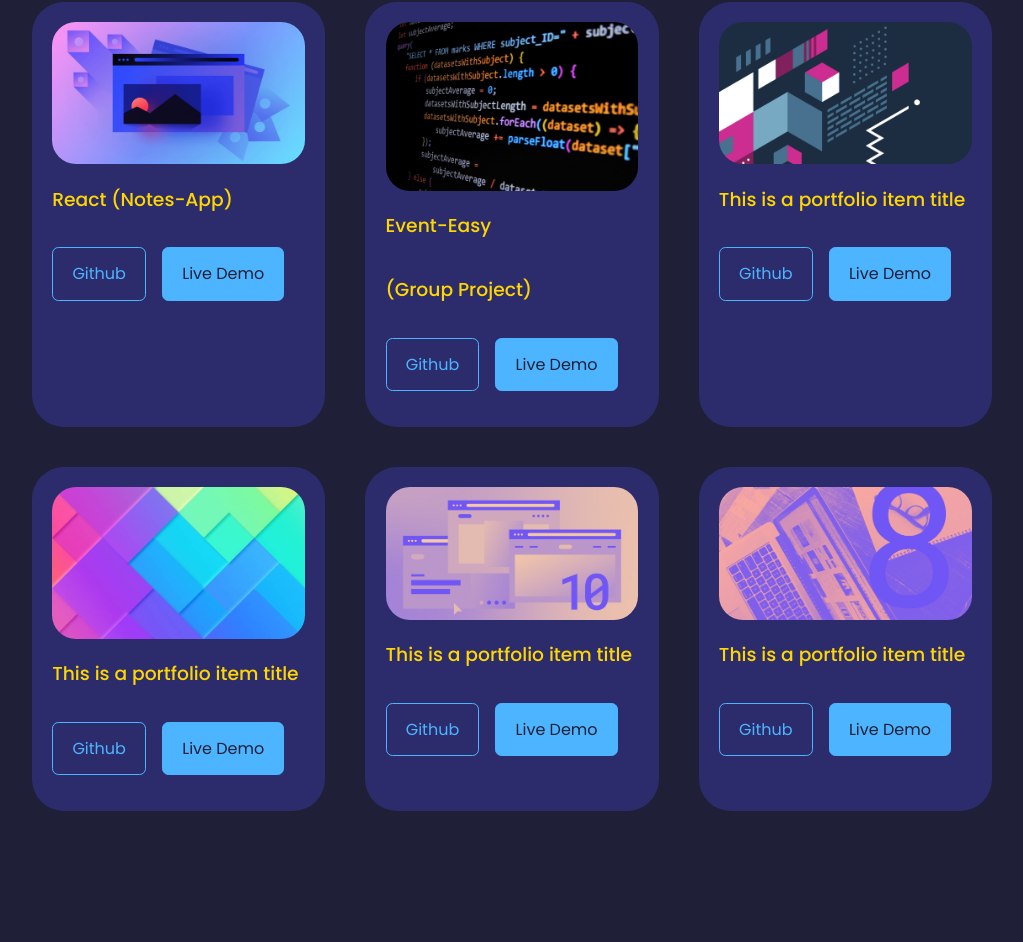
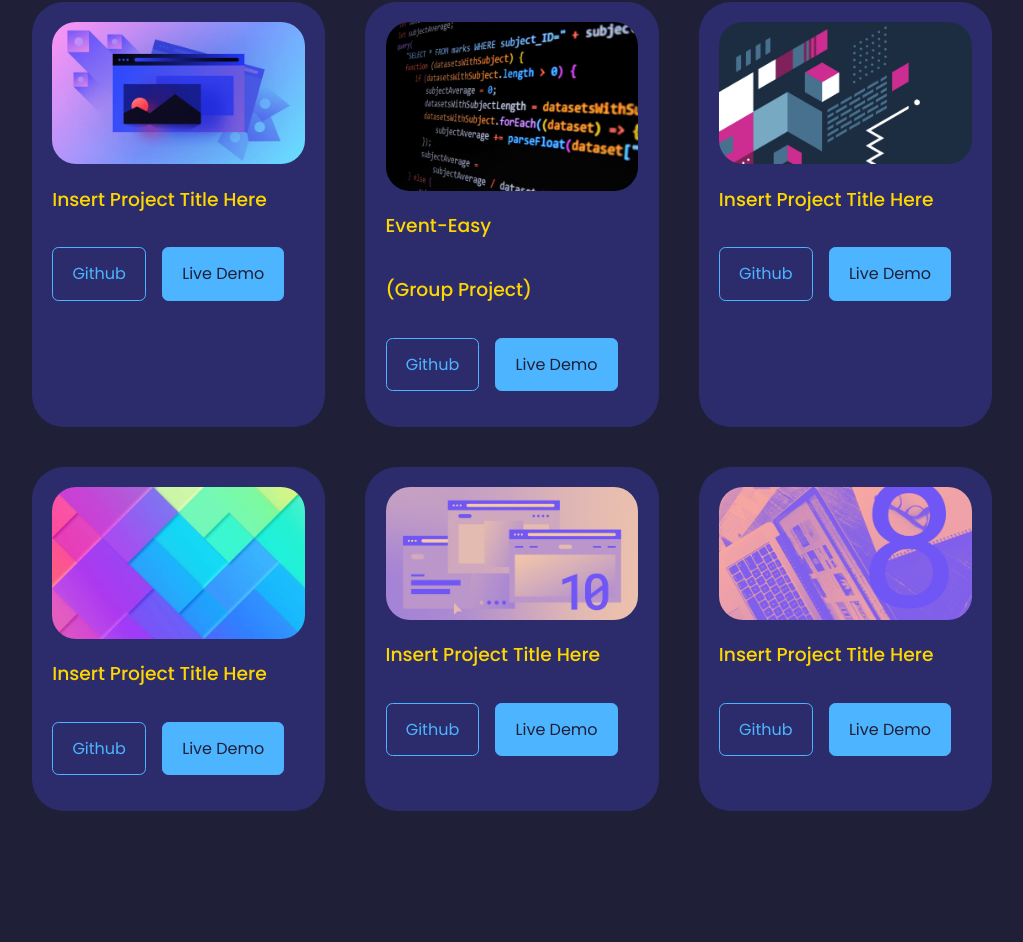
Before and after one commit to Reginald-Pitts-1/React_Portfolio, a React (Create React App) app in the folder portfolio-1/: page / in a window 1280 px wide. Shown: the part 3087-4029 px from the top of the page, without its empty margins (128-1151 px from the left). Built offline with nearby package versions, Linux system fonts and the light colour scheme.

Commit message:
deleted react notes app link

```diff
--- a/portfolio-1/src/components/Portfolio/Portfolio.jsx
+++ b/portfolio-1/src/components/Portfolio/Portfolio.jsx
@@ -81,10 +81,10 @@
           <div className="portfolio_item-image">
             <img src={IMG1} alt="" />
           </div>
-          <h3>React (Notes-App)</h3>
+          <h3>Insert Project Title Here</h3>
           <div className="portfolio_item-cta">
-            <a href="https://github.com/Reginald-Pitts-1/React-Notes-App" className="btn" target='_blank'>Github</a>
-            <a href="https://portfolio-1-6swlojbvo-reginaldpitts1-gmailcom.vercel.app" className="btn btn-primary" target='_blank'>Live Demo</a>
+            <a href="" className="btn" target='_blank'>Github</a>
+            <a href="" className="btn btn-primary" target='_blank'>Live Demo</a>
           </div>
         </article>
 
@@ -104,7 +104,7 @@
           <div className="portfolio_item-image">
             <img src={IMG3} alt="" />
           </div>
-          <h3>This is a portfolio item title</h3>
+          <h3>Insert Project Title Here</h3>
           {/*Add href="link to github project below"*/}
           <div className="portfolio_item-cta">
             <a href="" className="btn">Github</a>
@@ -116,7 +116,7 @@
           <div className="portfolio_item-image">
             <img src={IMG4} alt="" />
           </div>
-          <h3>This is a portfolio item title</h3>
+          <h3>Insert Project Title Here</h3>
           {/*Add href="link to github project below"*/}
           <div className="portfolio_item-cta">
             <a href="" className="btn">Github</a>
@@ -128,7 +128,7 @@
           <div className="portfolio_item-image">
             <img src={IMG5} alt="" />
           </div>
-          <h3>This is a portfolio item title</h3>
+          <h3>Insert Project Title Here</h3>
           {/*Add href="link to github project below"*/}
           <div className="portfolio_item-cta">
             <a href="" className="btn">Github</a>
@@ -140,7 +140,7 @@
           <div className="portfolio_item-image">
             <img src={IMG6} alt="" />
           </div>
-          <h3>This is a portfolio item title</h3>
+          <h3>Insert Project Title Here</h3>
           {/*Add href="link to github project below"*/}
           <div className="portfolio_item-cta">
             <a href="" className="btn">Github</a>
```
